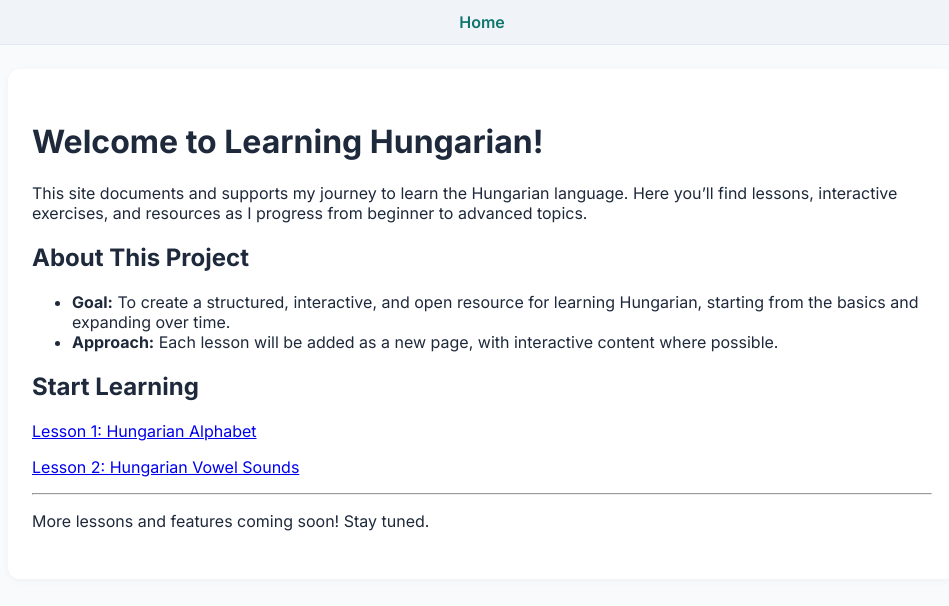
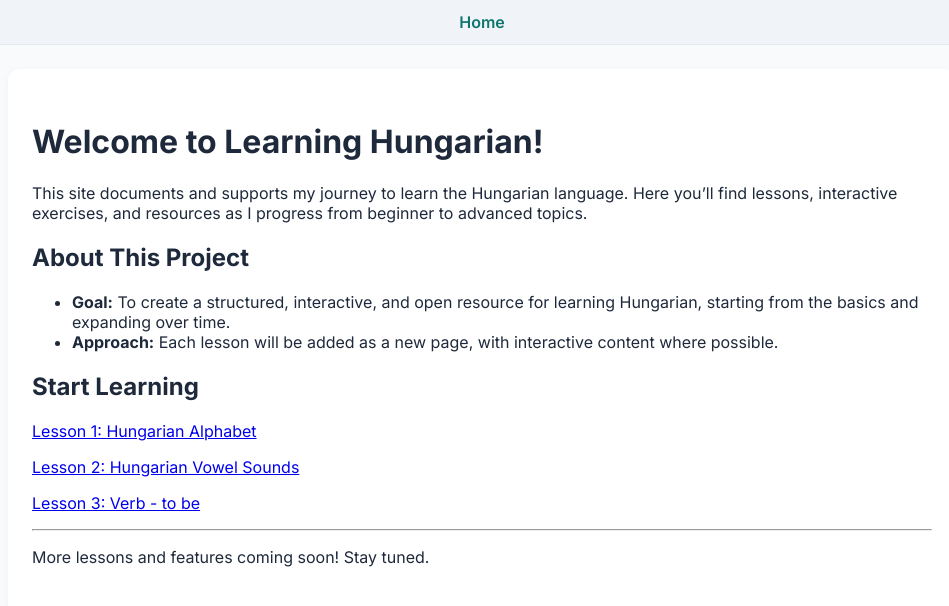
Before and after one commit to jaypaulb/learninghungarian, a Jekyll site: the page built from index.md, in a window 1280 px wide. Shown: the top 606 px of the page, without its empty margins (158-1107 px from the left). Built offline with Jekyll 4.4.1, drawn with Linux system fonts in a browser that asks for light colours.

Commit message:
feat(lessons): add link to Lesson 3 on the verb "to be"

```diff
--- a/index.md
+++ b/index.md
@@ -16,6 +16,8 @@ This site documents and supports my journey to learn the Hungarian language. Her
 
 [Lesson 2: Hungarian Vowel Sounds](lessons/vowelsounds.html)
 
+[Lesson 3: Verb - to be](lessons/verb_to_be.html)
+
 ---
 
 More lessons and features coming soon! Stay tuned.
```
